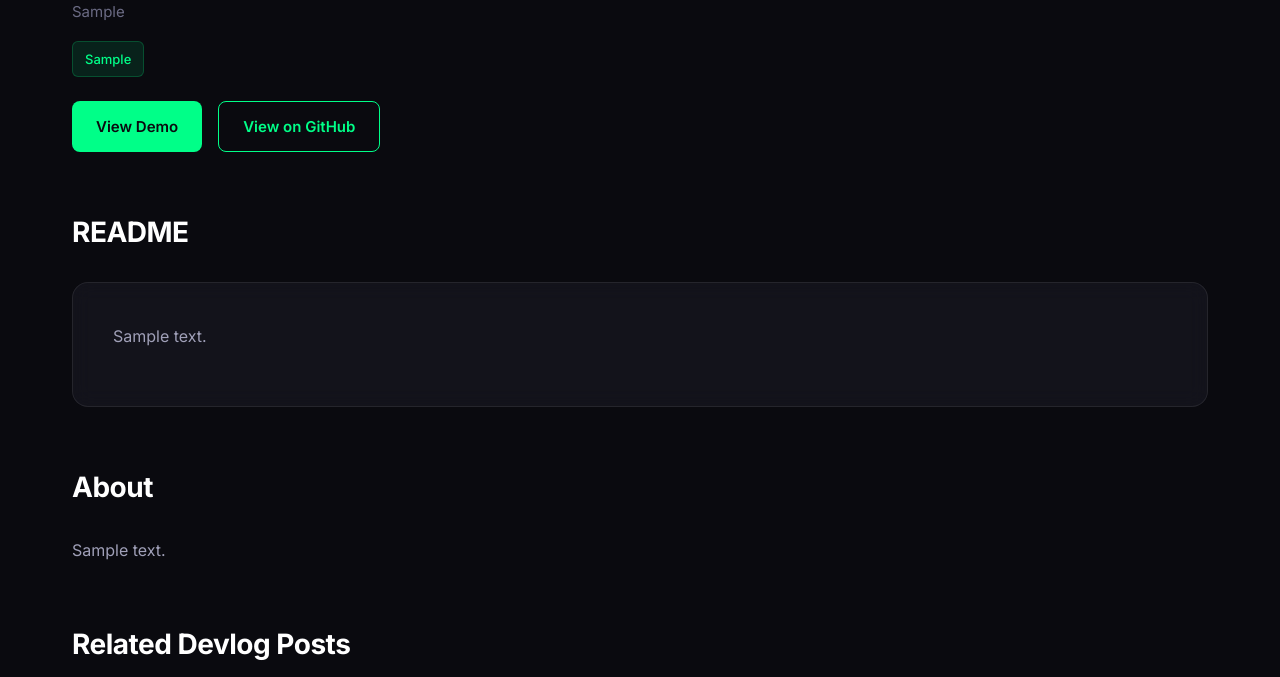
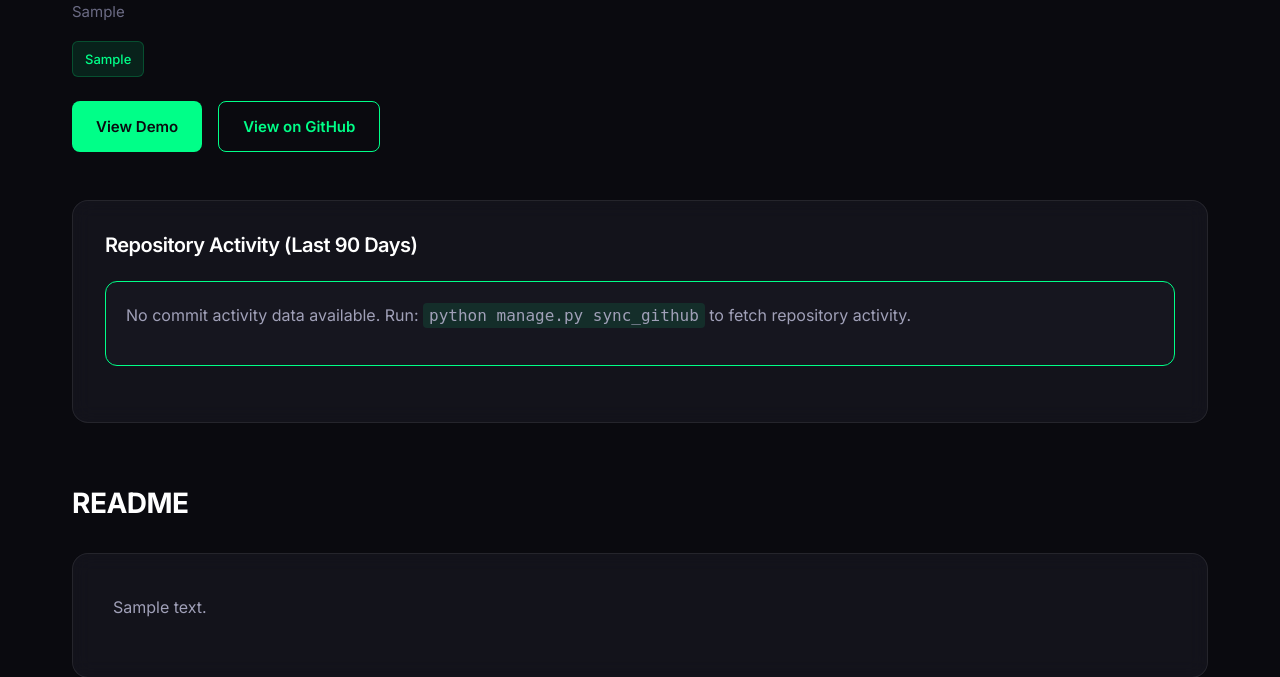
Before and after one commit to Bradshawrc93/portfolio-site, a Django app: a page that uses templates/core/project_detail.html in a window 1280 px wide. Shown: the part 214-891 px from the top of the page. Run offline with Django 4.2, Linux system fonts and the light colour scheme; tables that the repository leaves empty hold one stand-in row (values such as "Sample post").

Commit message:
Always show activity chart section on project detail page with fallback message

```diff
--- a/templates/core/project_detail.html
+++ b/templates/core/project_detail.html
@@ -20,9 +20,9 @@
         </div>
     </div>
 
-    {% if has_activity_data %}
     <div class="activity-line-chart">
         <h2 class="activity-chart-title">Repository Activity (Last 90 Days)</h2>
+        {% if has_activity_data %}
         <div class="line-chart-wrapper">
             <div class="line-chart-container">
                 {% for item in activity_data %}
@@ -41,8 +41,12 @@
                 {% endfor %}
             </div>
         </div>
+        {% else %}
+        <div class="message">
+            <p>No commit activity data available. Run: <code>python manage.py sync_github</code> to fetch repository activity.</p>
+        </div>
+        {% endif %}
     </div>
-    {% endif %}
 
     {% if snapshot and snapshot.readme_content %}
     <section class="section readme-section">
```
